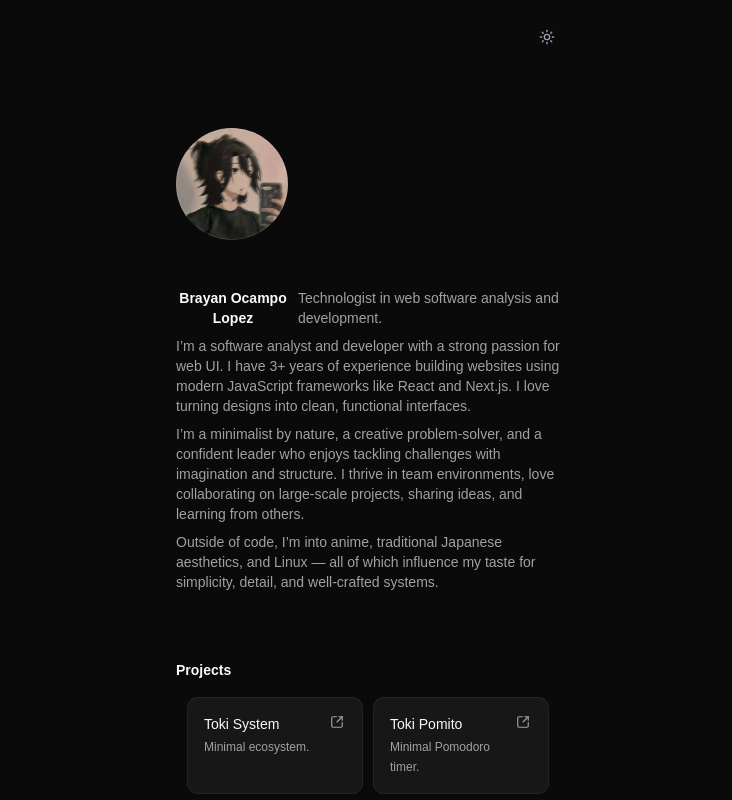
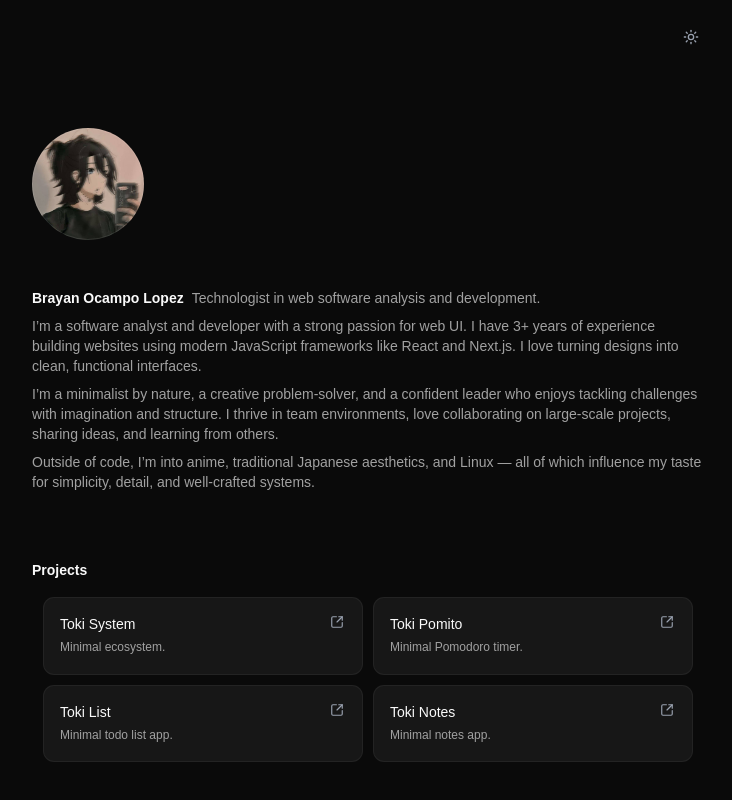
Before and after one commit to AnonymouzUser/portfolio, a React (Vite) app: page / in a window 1280 px wide. Shown: the top 800 px of the page, without its empty margins (272-1004 px from the left). Built offline with nearby package versions, Linux system fonts and the light colour scheme.

Commit message:
feat: changes for resposive web

```diff
--- a/src/App.tsx
+++ b/src/App.tsx
@@ -13,8 +13,8 @@ export function App() {
   const routes = getRoutes(theme)
   return (
     <BrowserRouter>
-      <div className="flex min-h-svh justify-center">
-        <div className="flex w-[30%] flex-col gap-16 text-sm leading-loose">
+      <div className="flex min-h-svh justify-center px-4 sm:px-6">
+        <div className="flex w-full max-w-2xl flex-col gap-12 text-sm leading-loose sm:gap-16">
           <Navbar theme={theme} toggleTheme={toggleTheme} />
           <Routes>
             {routes.map((route) => (
```
